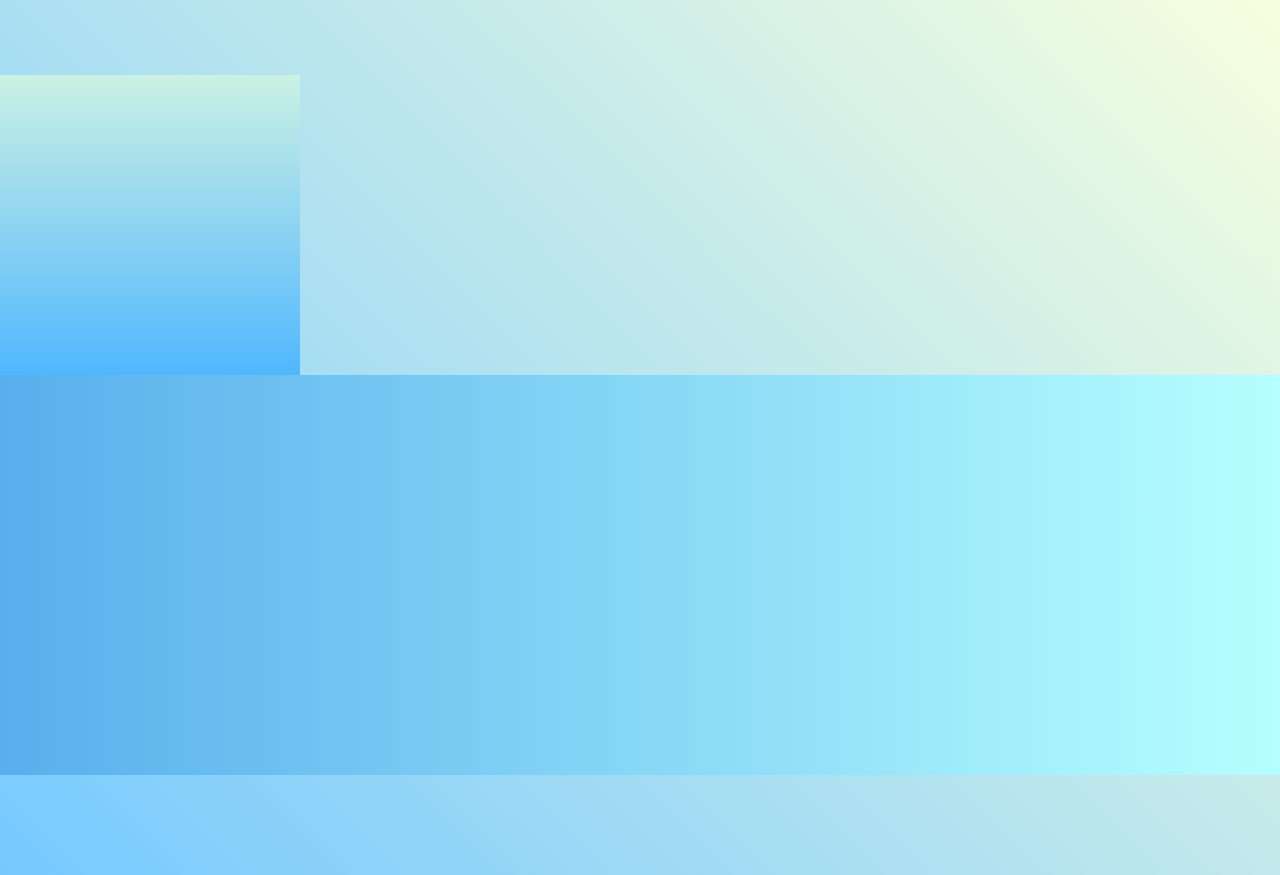
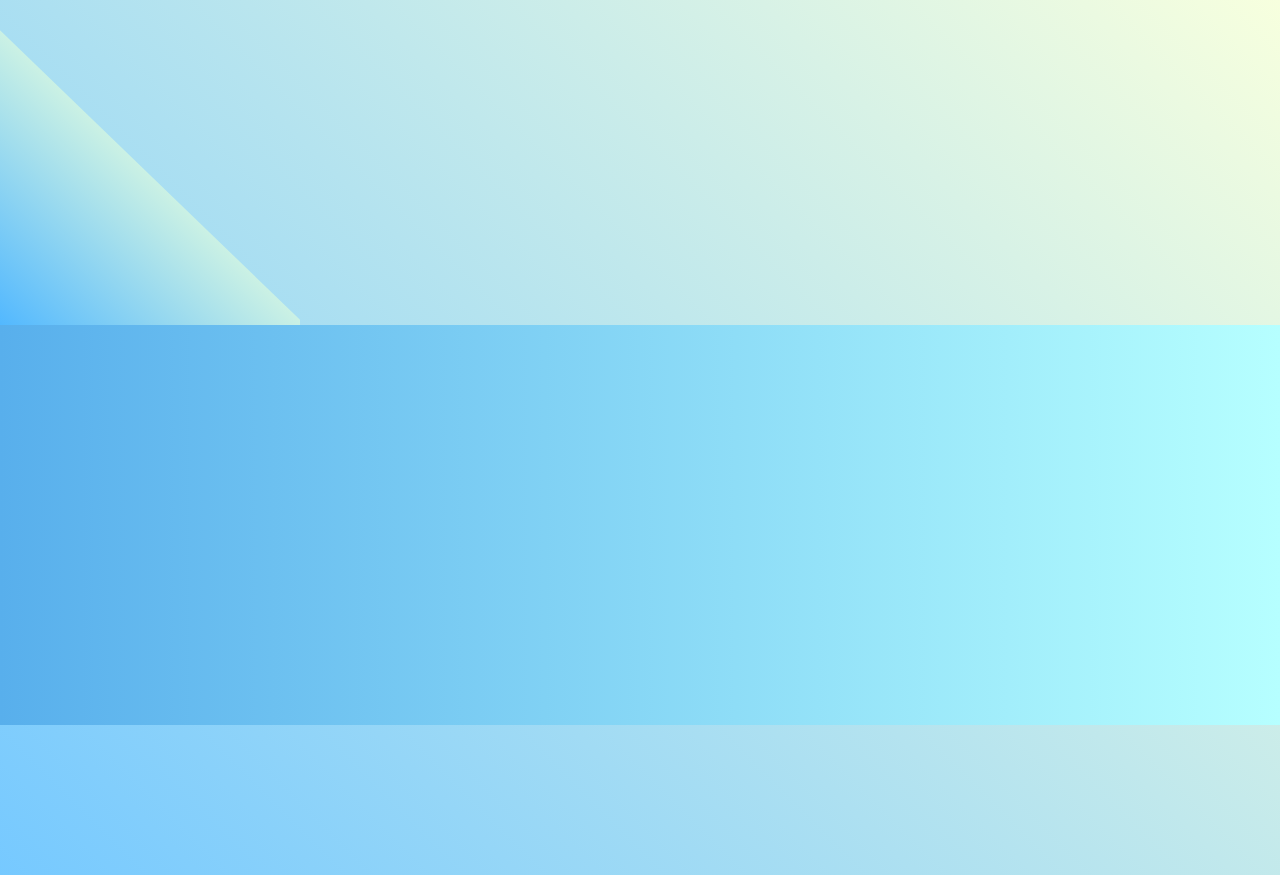
Before and after one commit to Kavvannah/happy-penguin, a plain HTML site: page index.html in a window 1280 px wide. Drawn offline with Linux system fonts and the light colour scheme.

Commit message:
:heavy_plus_sign:positioned left mountain and ground

```diff
--- a/css/styles.css
+++ b/css/styles.css
@@ -15,8 +15,11 @@ body {
 .left-mountain{
     width: 300px;
     height: 300px;
+    margin-top: 100px;
     background: linear-gradient( rgb(203, 241, 228), rgb(80, 183, 255));
     position: absolute;
+    transform: skew(0deg, 44deg);
+    z-index: 2;
 }
 .penguin {
     width: 300px;
@@ -26,6 +29,7 @@ body {
 .ground {
     width:  100vw;
     height: 400px;
+    margin-top: -50px;
     background: linear-gradient(
         90deg,
         rgb(88, 175, 236),
```
